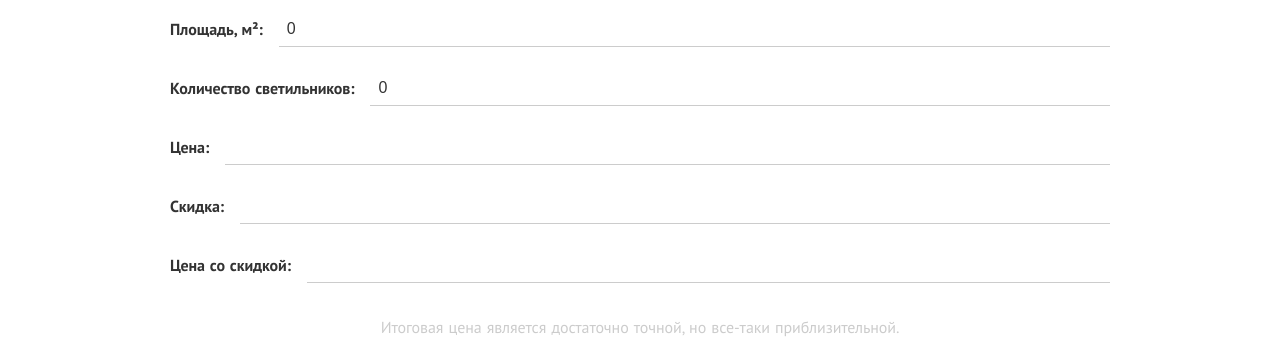
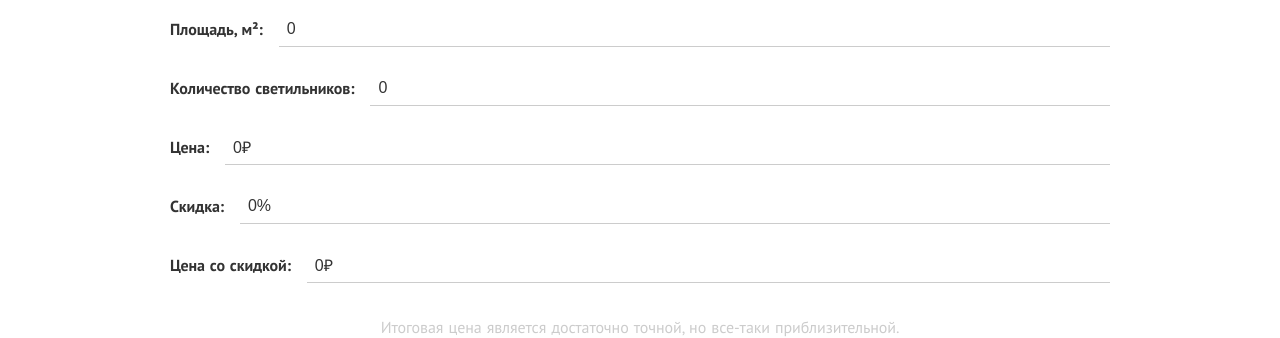
Before and after one commit to panamaprophet/arhpotolki.info, a Next.js app: page / in a window 1280 px wide. Shown: the part 4200-4538 px from the top of the page. Built offline with nearby package versions, Linux system fonts and the light colour scheme.

Commit message:
add input type from props

```diff
--- a/src/components/InputNumber/index.tsx
+++ b/src/components/InputNumber/index.tsx
@@ -1,10 +1,16 @@
 import React from 'react';
 import styles from './styles.module.css';
 
-function InputNumber({ value, onChange, readonly = false, ...props }) {
+function InputNumber({
+    value,
+    type = '',
+    onChange,
+    readonly = false,
+    ...props
+}) {
     return (
         <input
-            type="number"
+            type={type}
             value={String(value)}
             readOnly={Boolean(readonly)}
             className={styles.input__field}
```
